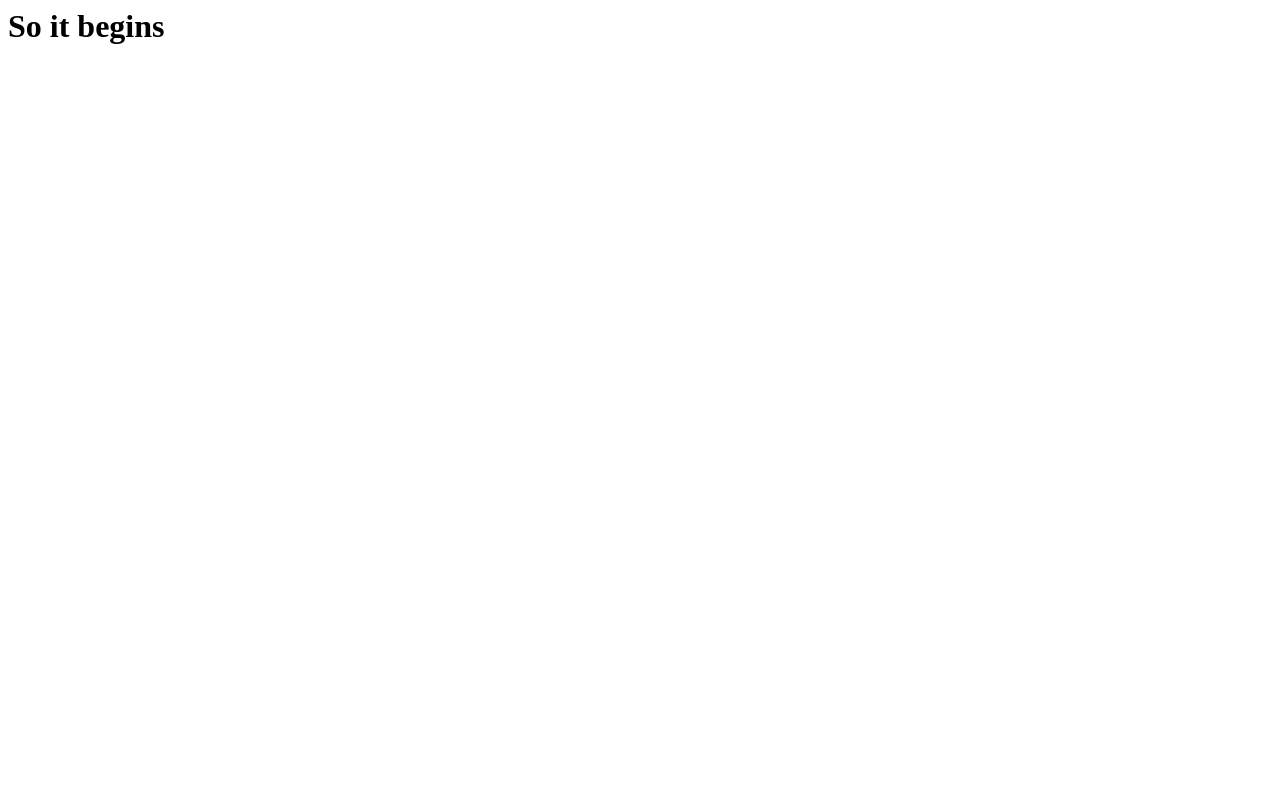
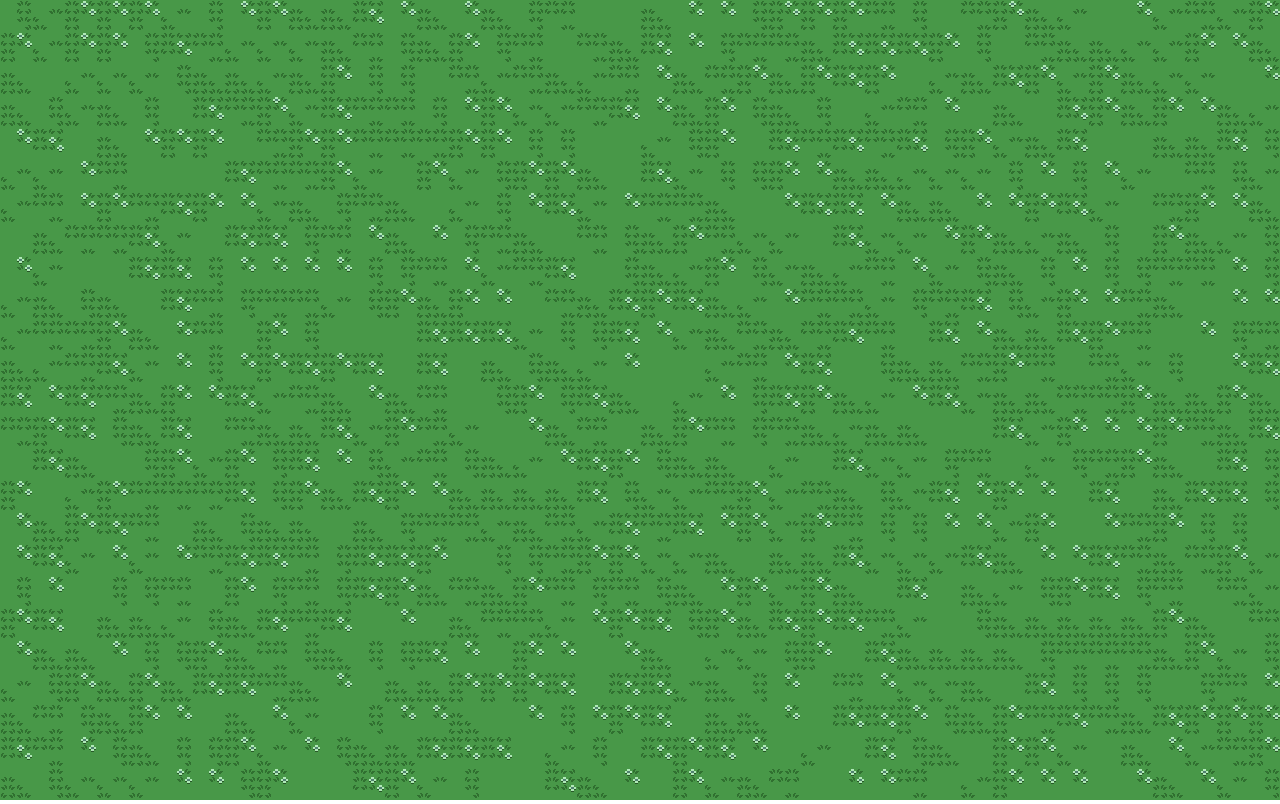
Before and after one commit to shawesome/www.martin-shaw.co.uk, a plain HTML site: page index.html in a window 1280 px wide. Drawn offline with nearby package versions, Linux system fonts and the light colour scheme.

Commit message:
Generates a unique background from the tiles based on screen size

```diff
--- a/css/style.css
+++ b/css/style.css
@@ -0,0 +1,22 @@
+html, body {
+}
+
+body {
+    margin: 0;
+}
+
+div.background-animation {
+}
+
+div.tile {
+    width: 32px;
+    height: 32px;
+    display: inline-block;
+    white-space: normal;
+}
+
+div.tile-row {
+    white-space: nowrap;
+    height: 32px;
+
+}
--- a/index.html
+++ b/index.html
@@ -1,7 +1,25 @@
-<html>
-<head>
-</head>
-<body>
-    <h1>So it begins</h1>
-</body>
+<!DOCTYPE html>
+<html lang="en">
+  <head>
+    <meta charset=utf-8>
+    <title>Martin Shaw's Homepage</title>
+    <!--[if IE]>
+      <script src="http://html5shiv.googlecode.com/svn/trunk/html5.js">
+      </script>
+    <![endif]-->
+    <style>
+      article, aside, figure, footer, header, hgroup, menu, nav, section {
+        display:block;
+      }
+    </style>
+    <link rel="stylesheet" href="css/style.css" type="text/css" />
+    <script src="//ajax.googleapis.com/ajax/libs/jquery/1.6.2/jquery.min.js" type="text/javascript"></script>
+    <script src="js/tiles.js" type="text/javascript"></script>
+  </head>
+  <body>
+      <div class="background-animation">
+          <div class="tiles">
+          </div>
+      </div>
+  </body>
 </html>
--- /dev/null
+++ b/js/tiles.js
@@ -0,0 +1,22 @@
+$(function() {
+    // load the background tiles
+    container = $('div.tiles');
+    screen_width = $(window).width();
+    screen_height = $(window).height();
+    tile_width = 32;
+    tile_height = 32;
+
+    horz_tile_count = Math.ceil(screen_width / tile_width);
+    vert_tile_count = Math.ceil(screen_height / tile_height);
+
+    for (i=0; i < vert_tile_count; i++) {
+        container.append('<div class="tile-row current-tile-row">')
+        row = $('div.current-tile-row')
+        console.log(row);
+        for (j=0; j < horz_tile_count; j++) {
+            tile_no = Math.ceil(Math.random() * 8);
+            row.append('<div class="tile"><img src="images/tiles/tile-' + tile_no + '.png" /></div>')
+        }
+        row.removeClass('current-tile-row')
+    }
+});
```
Also changed, not shown: images/tiles/tile-1.png (added), images/tiles/tile-2.png (added), images/tiles/tile-3.png (added), images/tiles/tile-4.png (added), images/tiles/tile-5.png (added), images/tiles/tile-6.png (added), images/tiles/tile-7.png (added), images/tiles/tile-8.png (added), images/tiles/tile-src.png (added), images/tiles/tree-1.png (added).
